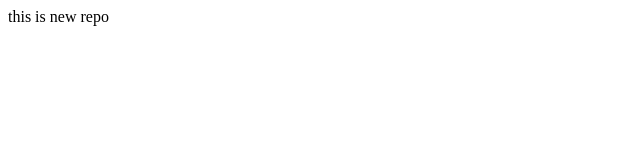
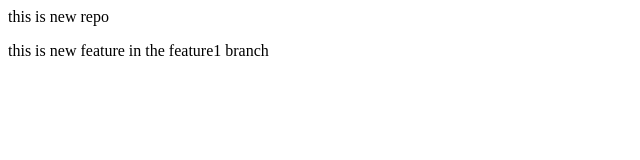
Before and after one commit to priyanshu-agrawal240704/LocalRepo, a plain HTML site: page index.html in a window 1280 px wide. Shown: the whole page, without its empty margins (0-640 px from the left). Drawn offline with Linux system fonts and the light colour scheme.

Commit message:
feature1 added

```diff
--- a/index.html
+++ b/index.html
@@ -1 +1,2 @@
 <p>this is new repo</p>
+<p>this is new feature in the feature1 branch</p>
```
